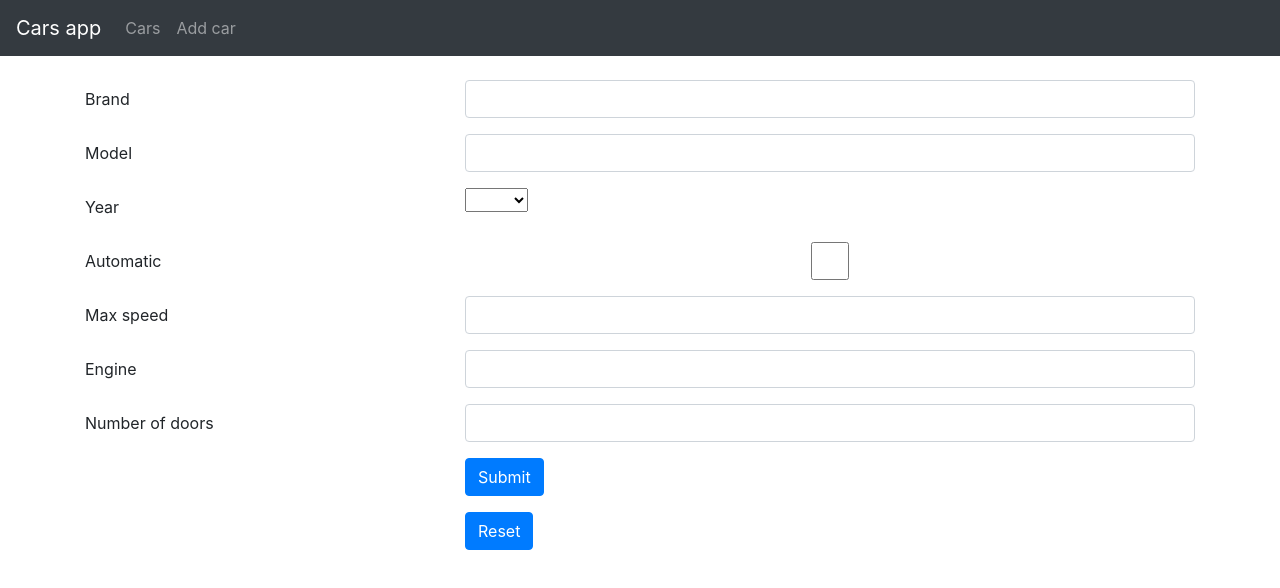
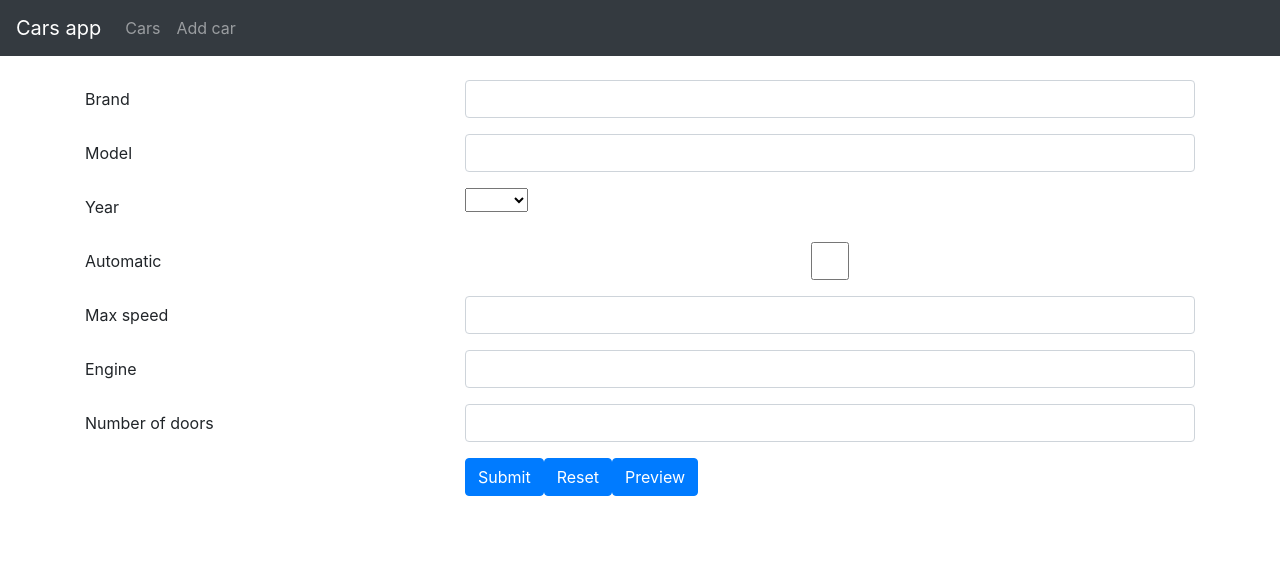
Before and after one commit to hiki89/cars-app, a Vue app: page /add in a window 1280 px wide. Shown: the top 588 px of the page. Built offline with nearby package versions, Linux system fonts and the light colour scheme.

Commit message:
Zadatak 5

```diff
--- a/src/components/AddCar.vue
+++ b/src/components/AddCar.vue
@@ -62,11 +62,8 @@
         <div class="form-group row">
         <div class="offset-4 col-8">
             <button name="submit" type="submit" class="btn btn-primary">Submit</button>
-        </div>
-        </div>
-        <div class="form-group row">
-        <div class="offset-4 col-8">
             <button name="reset" type="reset" class="btn btn-primary">Reset</button>
+            <button @click="preview" name="preview" type="button" class="btn btn-primary">Preview</button>
         </div>
         </div>
 
@@ -115,6 +112,16 @@ export default {
                 year.push(i);
             }
             return year;
+        },
+
+        preview() {
+            alert(`Brand: ${this.car.brand}
+Model: ${this.car.model}
+Year: ${this.car.year}
+Automatic: ${this.car.isAutomatic}
+Max speed: ${this.car.maxSpeed}
+Engine: ${this.car.engine}
+Number of doors: ${this.car.numberOfDoors}`)
         }
     }
 }
--- a/src/components/CarsList.vue
+++ b/src/components/CarsList.vue
@@ -1,6 +1,6 @@
 <template>
     <div>
-        <ul class="list-group list-group-flush" v-for="(car, key) in cars" :key="key">
+        <ul class="list-group list-group-flush" style="display: inline-block; width: 200px;" v-for="(car, key) in cars" :key="key">
             <li class="list-group-item">Brand: {{ car.brand }}</li>
             <li class="list-group-item">Model: {{ car.model }}</li>
             <li class="list-group-item">Year: {{ car.year }}</li>
@@ -17,3 +17,10 @@ export default {
     props: ['cars']
 }
 </script>
+
+<style>
+/* ul {
+    display: inline-block;                kako ovo postaviti a da ne bude inline unutar template
+    width: 200px;
+}                    */
+</style>
```
